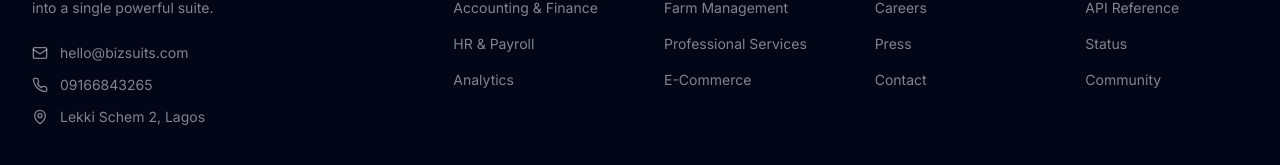
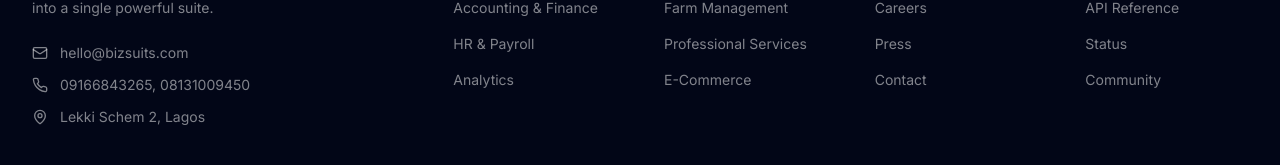
Before and after one commit to casstimmy/BSuits-Site, a Next.js app: page /contact in a window 1280 px wide. Shown: the part 2271-2436 px from the top of the page. Built offline with nearby package versions, Linux system fonts and the light colour scheme.

Commit message:
improve on the webproduct optimization and ux

```diff
--- a/src/app/(site)/contact/page.tsx
+++ b/src/app/(site)/contact/page.tsx
@@ -20,7 +20,7 @@ const contactMethods = [
     icon: MessageSquare,
     title: 'WhatsApp',
     description: 'Chat with our team in real-time for quick questions.',
-    action: '09166843265',
+    action: '09166843265,  08131009450',
     color: 'bg-green-100 text-green-600',
     glowColor: 'ring-green-400 shadow-green-200',
     href: 'https://wa.me/2349166843265?text=Hello%20BizSuits%2C%20I%20have%20a%20question.',
@@ -38,7 +38,7 @@ const contactMethods = [
     icon: Phone,
     title: 'Call Us',
     description: 'Speak directly with our sales or support team.',
-    action: '09166843265',
+    action: '09166843265,  08131009450',
     color: 'bg-emerald-100 text-emerald-600',
     glowColor: 'ring-emerald-400 shadow-emerald-200',
     href: 'tel:+2349166843265',
@@ -59,7 +59,7 @@ const offices = [
     city: 'Lekki',
     country: 'Nigeria',
     address: 'Lekki Schem 2\nLagos, Nigeria',
-    phone: '09166843265',
+    phone: '09166843265,  08131009450',
     type: 'Main Office',
   },
 ];
@@ -531,7 +531,7 @@ export default function ContactPage() {
                     <div>
                       <p className="text-sm font-medium text-dark-900">Phone</p>
                       <a href="tel:+2349166843265" className="text-sm text-primary-600 hover:underline">
-                        09166843265
+                        09166843265,  08131009450
                       </a>
                     </div>
                   </div>
--- a/src/app/admin/page.tsx
+++ b/src/app/admin/page.tsx
@@ -31,7 +31,7 @@ export default function AdminPage() {
   const [companyInfo] = useState({
     name: 'BizSuits',
     address: 'Lekki Scheme 2, Lagos, Nigeria',
-    phone: '09166843265',
+    phone: '09166843265,  08131009450',
     email: 'hello@bizsuits.com',
   });
 
--- a/src/components/layout/Footer.tsx
+++ b/src/components/layout/Footer.tsx
@@ -112,9 +112,9 @@ export default function Footer() {
                 <Mail className="w-4 h-4" />
                 hello@bizsuits.com
               </a>
-              <a href="tel:09166843265" className="flex items-center gap-3 text-sm text-white/50 hover:text-white transition-colors">
+              <a href="tel:09166843265,  08131009450" className="flex items-center gap-3 text-sm text-white/50 hover:text-white transition-colors">
                 <Phone className="w-4 h-4" />
-                09166843265
+                09166843265,  08131009450
               </a>
               <div className="flex items-center gap-3 text-sm text-white/50">
                 <MapPin className="w-4 h-4" />
```
